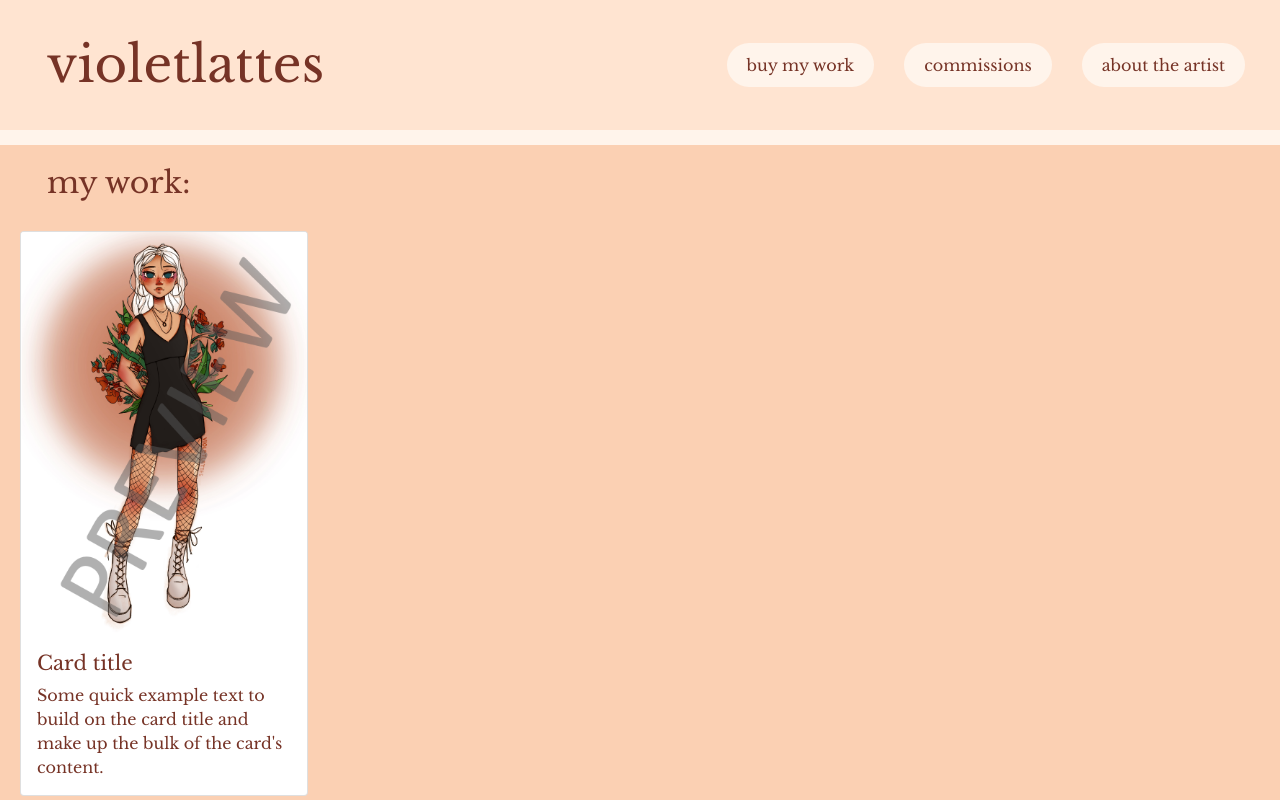
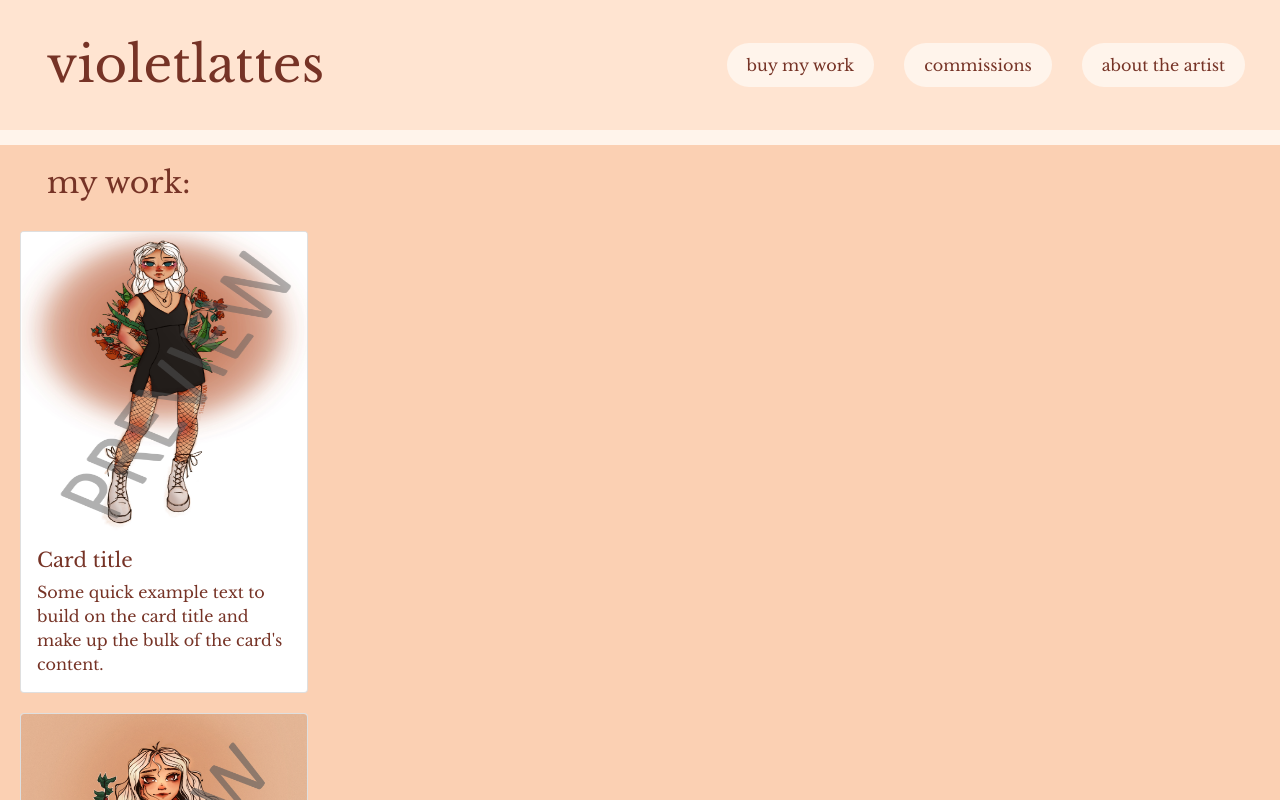
Before and after one commit to DaniDelia253/violet-lattes, a React (Create React App) app in the folder client/: page / in a window 1280 px wide. Shown: the top 800 px of the page. Built offline with nearby package versions, Linux system fonts and the light colour scheme.

Commit message:
duplicate prop issue fixed

```diff
--- a/client/src/components/ProductItem/index.js
+++ b/client/src/components/ProductItem/index.js
@@ -5,7 +5,7 @@ function ProductItem(props) {
 
         <div>
             <div className="card">
-                <img className='productImg' src={props.pic} className="card-img-top" alt='test' />
+                <img className='productImg card-img-top' src={props.pic} alt='test' />
                 <div className="card-body">
                     <h5 className="card-title">Card title</h5>
                     <p className="card-text">Some quick example text to build on the card title and make up the bulk of the card's content.</p>
```
